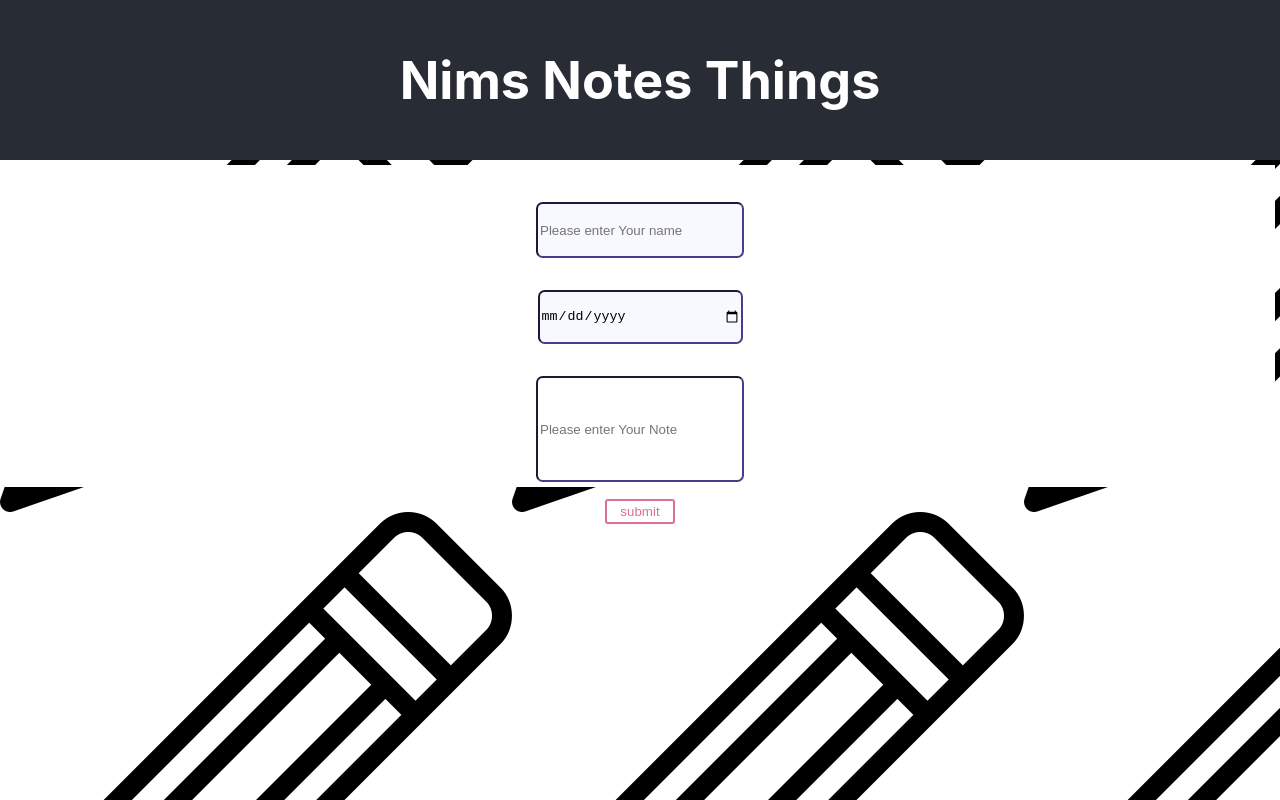
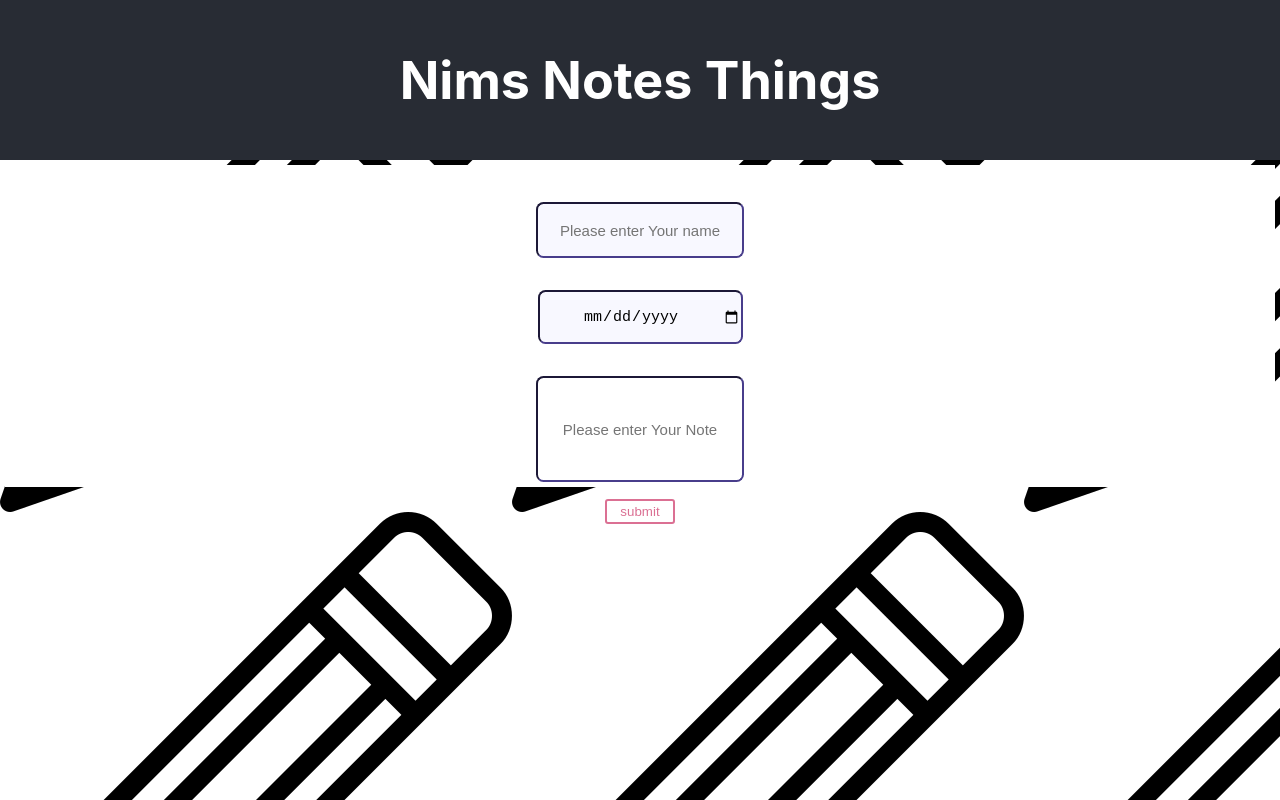
Before and after one commit to nf2000/nims-notes-things, a React (Create React App) app in the folder nims-notes-things/: page / in a window 1280 px wide. Built offline with nearby package versions, Linux system fonts and the light colour scheme.

Commit message:
Changed font size

```diff
--- a/nims-notes-things/src/Input.js
+++ b/nims-notes-things/src/Input.js
@@ -22,6 +22,9 @@ const InputStyle = styled.input`
   background-color: #f8f8ff;
   border-color: #483d8b;
   border-radius: 0.5em;
+  font-size: 15px;
+  text-align: center;
+
 `;
 
 export default Input;
--- a/nims-notes-things/src/TextArea.js
+++ b/nims-notes-things/src/TextArea.js
@@ -20,5 +20,7 @@ const TextAreaStyle = styled.input`
   height: 100px;
   border-color: #483d8b;
   border-radius: 0.5em;
+  font-size: 15px;
+  text-align: center;
 `;
 export default TextArea;
```
